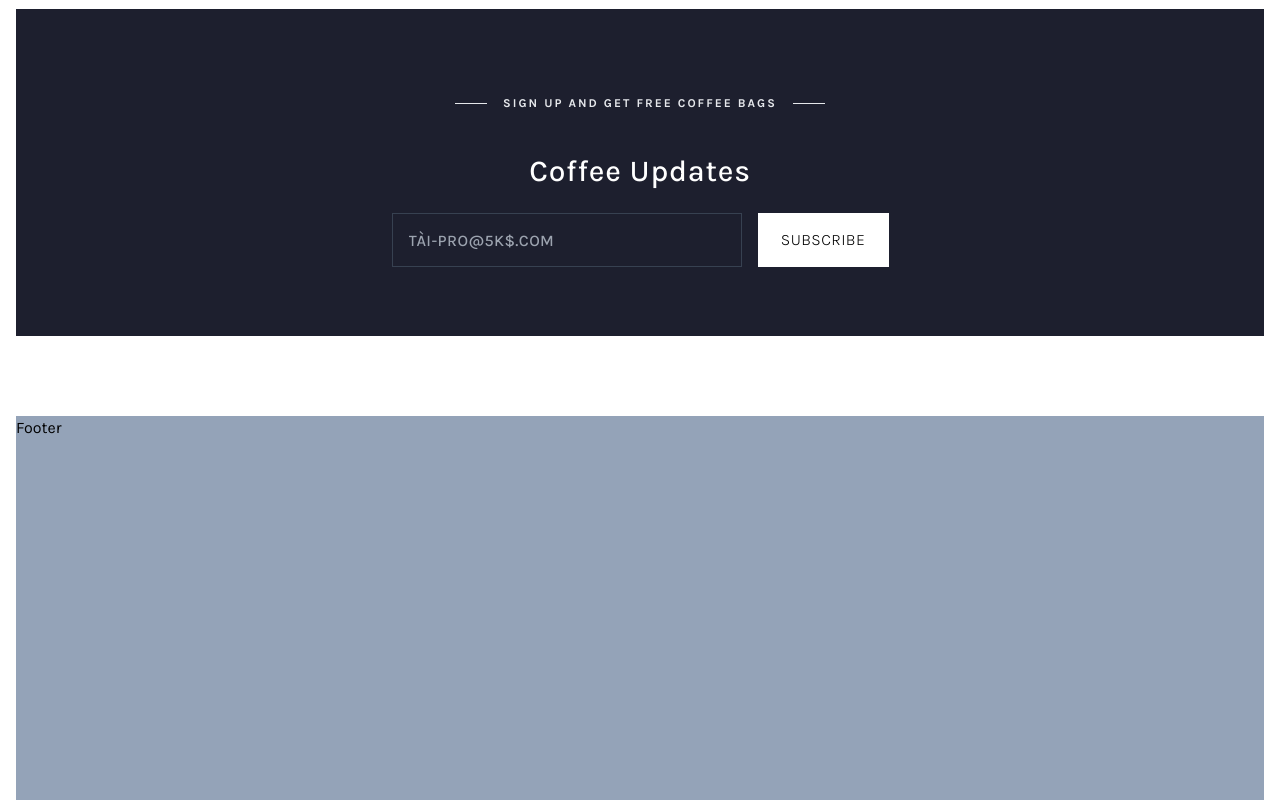
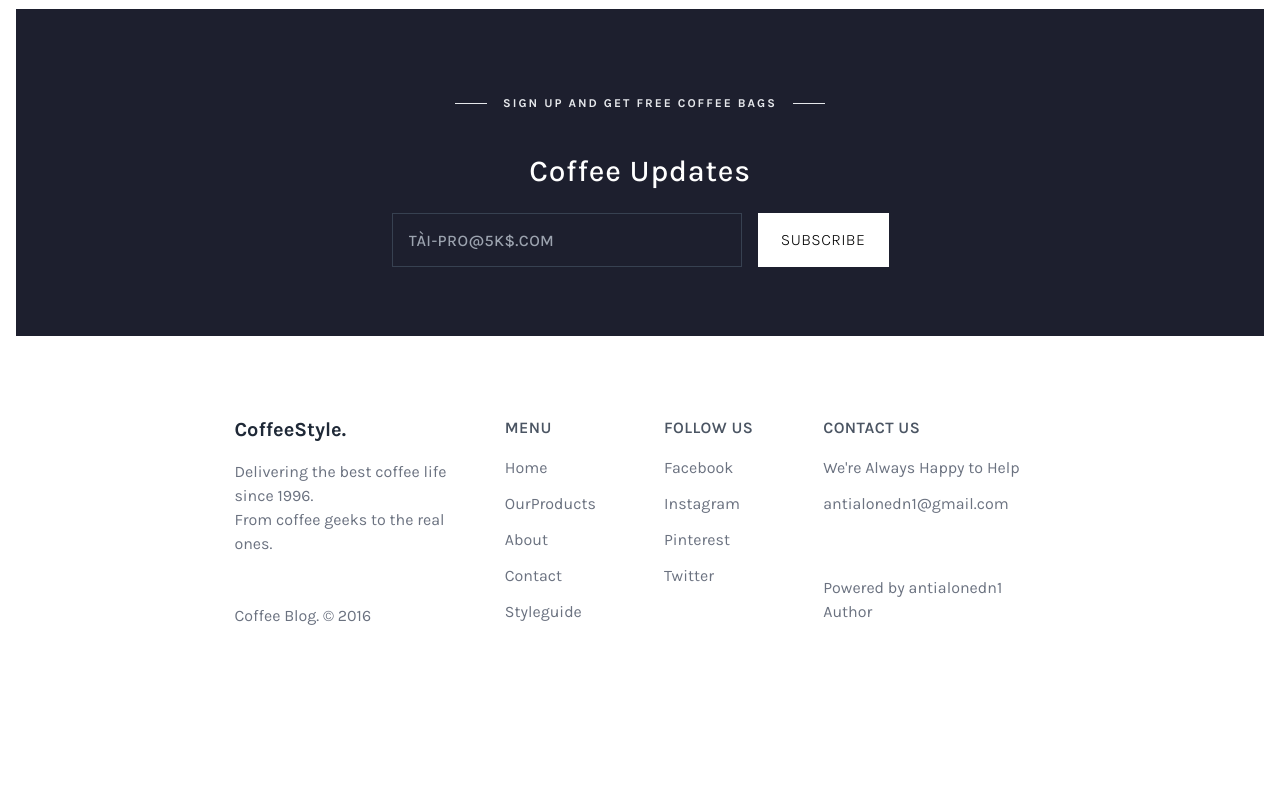
Before and after one commit to NguyenHungdn/vite-taiwind-coffeeShop, a React (Vite) app: page / in a window 1280 px wide. Shown: the part 5237-6037 px from the top of the page. After the commit the page ends 5945 px from the top, so only its background shows below. Built offline with nearby package versions, Linux system fonts and the light colour scheme.

Commit message:
add footer

```diff
--- a/src/components/Body/FeatureMug.jsx
+++ b/src/components/Body/FeatureMug.jsx
@@ -5,7 +5,7 @@ function FeatureMug() {
    return (
       <div
          data-aos="fade-up"
-         className="featured-mug w-[95%] lg:w-[65%] mx-auto mb-40 mt-24"
+         className="featured-mug w-[98%] xl:w-[65%] mx-auto mb-40 mt-24"
       >
          <div className="grid grid-cols-1 gap-32 lg:grid-cols-2 lg:gap-4">
             <div className="product-card">
--- a/src/components/Body/LifeStyle.jsx
+++ b/src/components/Body/LifeStyle.jsx
@@ -25,7 +25,7 @@ const dataStyleLife = [
 
 function LifeStyle() {
    return (
-      <div className=" grid lg:grid-cols-3 md:grid-cols-2 w-[95%] lg:w-[65%]  mx-auto mb-4 md:gap8 gap-4">
+      <div className=" grid lg:grid-cols-3 md:grid-cols-2 w-[98%] xl:w-[65%]  mx-auto mb-4 md:gap8 gap-4">
          {dataStyleLife.map((data) => (
             <div className="">
                <div
--- a/src/components/Body/MagazineCoffee.jsx
+++ b/src/components/Body/MagazineCoffee.jsx
@@ -1,6 +1,6 @@
 function MagazineCoffee() {
    return (
-      <div className="coffee-magazine w-[99%] xl:w-[65%] mx-auto md:mb-24 mb-16 mt-24">
+      <div className="coffee-magazine w-[98%] xl:w-[65%] mx-auto md:mb-24 mb-16 mt-24">
          <div className="  flex md:flex-row  md:gap-5 flex-col md:order-1 order-2  ">
             <div className=" ata-magazine-post md:basis-1/2 md:pl-[60px] h-[280px] order-2 md:text-center  ">
                <div className="  tracking-widest md:text-left text-center text-gray-500 font-medium text-xs md:mt-3 mb-[10px] ">
--- a/src/components/Footer/Footer.jsx
+++ b/src/components/Footer/Footer.jsx
@@ -1,5 +1,91 @@
 function Footer() {
-   return <div className="h-96 bg-slate-400">Footer</div>;
+   return (
+      <div className="  w-[98%] xl:w-[65%] m-auto flex flex-col items-center md:flex-row sm:items-start gap-12 text-base text-gray-500 pb-20  ">
+         <div className="flex flex-col md:basis-1/3 w-full  items-center md:items-start">
+            <div className="font-bold text-xl mb-4 text-gray-800 md:text-left text-center">
+               CoffeeStyle.
+            </div>
+            <div className="mb-12 md:text-left text-center">
+               Delivering the best coffee life since 1996.
+               <br /> From coffee geeks to the real ones.
+            </div>
+            <div className=" hover:text-yellow-600 md:text-left text-center">
+               Coffee Blog. © 2016
+            </div>
+         </div>
+         {/* Menu */}
+         <div className="flex flex-col md:basis-1/6 w-full  items-center md:items-start md:text-left text-center ">
+            <div className="font-semibold tracking-wide text-gray-600 mb-4 items-center  md:items-start md:text-left text-center md:flex-row flex-col">
+               MENU
+            </div>
+            <div className="flex gap-3  items-center flex-col md:items-start">
+               <div>
+                  <a className=" hover:text-yellow-600" href="">
+                     Home
+                  </a>
+               </div>
+               <div>
+                  <a className=" hover:text-yellow-600" href="">
+                     Our
+                  </a>
+                  Products
+               </div>
+               <div>
+                  <a className=" hover:text-yellow-600" href="">
+                     About
+                  </a>
+               </div>
+               <div>
+                  <a className=" hover:text-yellow-600" href="">
+                     Contact
+                  </a>
+               </div>
+               <div>
+                  <a className=" hover:text-yellow-600" href="">
+                     Styleguide
+                  </a>
+               </div>
+            </div>
+         </div>
+         <div className="flex flex-col md:basis-1/6 w-full  items-center md:items-start">
+            <div className="font-semibold tracking-wide text-gray-600 mb-4">
+               FOLLOW US
+            </div>
+            <div className="flex gap-3  items-center flex-col md:items-start">
+               <div>
+                  <a className=" hover:text-yellow-600" href="">
+                     Facebook
+                  </a>
+               </div>
+               <div>
+                  <a className=" hover:text-yellow-600" href="">
+                     Instagram
+                  </a>
+               </div>
+               <div>
+                  <a className=" hover:text-yellow-600" href="">
+                     Pinterest
+                  </a>
+               </div>
+               <div>
+                  <a className=" hover:text-yellow-600" href="">
+                     Twitter
+                  </a>
+               </div>
+            </div>
+         </div>
+         <div className="flex  md:basis-1/3 w-full  items-center md:items-start items-center flex-col md:items-start ">
+            <div className=" font-semibold tracking-wide text-gray-600 mb-4">
+               CONTACT US
+            </div>
+            <div className="flex gap-3  items-center flex-col md:items-start ">
+               <div>We're Always Happy to Help</div>
+               <div>antialonedn1@gmail.com</div>
+               <div className="mt-12">Powered by antialonedn1 Author</div>
+            </div>
+         </div>
+      </div>
+   );
 }
 
 export default Footer;
```
